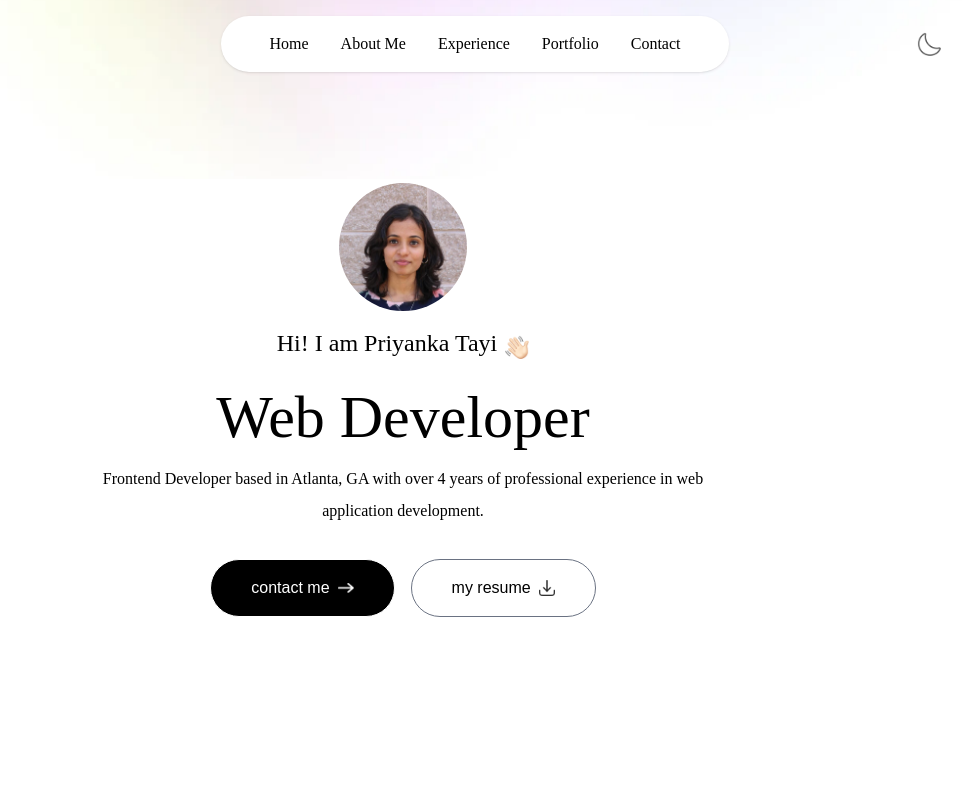
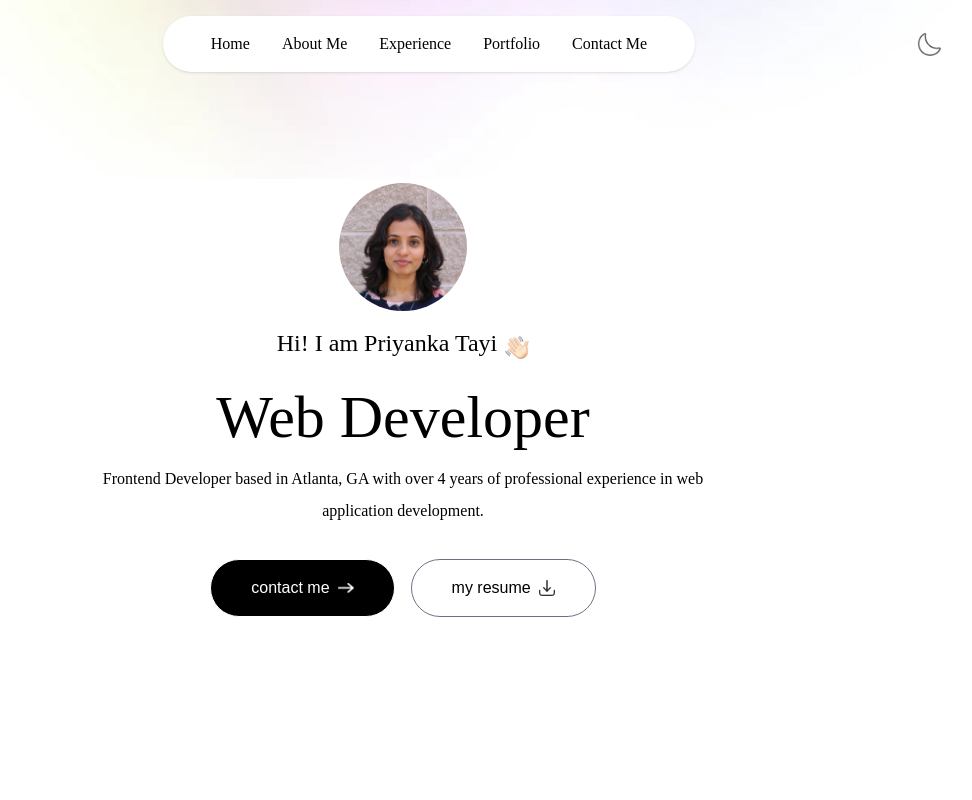
Before and after one commit to priyankatayi/portfolio, a Next.js app: page / in a window 1280 px wide. Shown: the top 800 px of the page, without its empty margins (237-1209 px from the left). Built offline with nearby package versions, Linux system fonts and the light colour scheme; a web font is replaced by a local one.

Commit message:
adding read me file

```diff
--- a/app/components/Footer.jsx
+++ b/app/components/Footer.jsx
@@ -29,11 +29,6 @@ function Footer({ isDarkMode }) {
               LinkedIn
             </a>
           </li>
-          <li>
-            <a target="_blank" href="">
-              Github
-            </a>
-          </li>
         </ul>
       </div>
     </div>
--- a/app/components/Navbar.jsx
+++ b/app/components/Navbar.jsx
@@ -32,7 +32,7 @@ function Navbar({ isDarkMode, setIsDarkMode }) {
       <nav
         className={`w-full fixed px-5 lg:px-8 xl:px-[8%] py-4 flex items-center justify-between z-50 ${isScroll ? 'bg-white bg-opacity-50 backdrop-blur-lg shadow-sm dark:bg-darkTheme dark:shadow-white/20' : ''} `}
       >
-        <div className=" w-28 cursor-pointer mr-14" />
+        <div className="w-5 cursor-pointer mr-14" />
         <ul
           className={`hidden md:flex items-center gap-6 lg:gap-8 rounded-full px-12 py-3 ${isScroll ? '' : 'bg-white shadow-sm bg-opacity-50 dark:border dark:border-white/50 dark:bg-transparent'}`}
         >
@@ -58,7 +58,7 @@ function Navbar({ isDarkMode, setIsDarkMode }) {
           </li>
           <li>
             <a className="font-Ovo" href="#contact">
-              Contact
+              Contact Me
             </a>
           </li>
         </ul>
```
Also changed, not shown: 1 other file (tests, documents, lock files or other folders).
